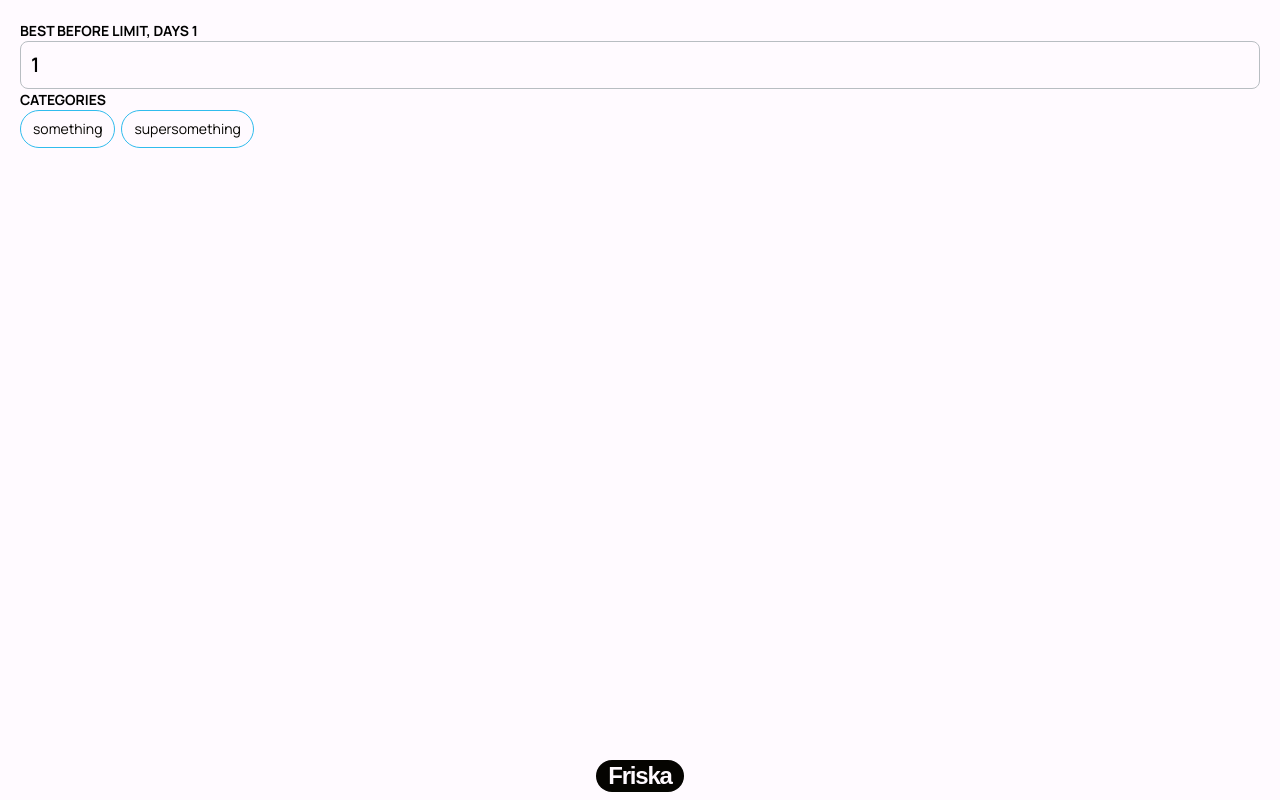
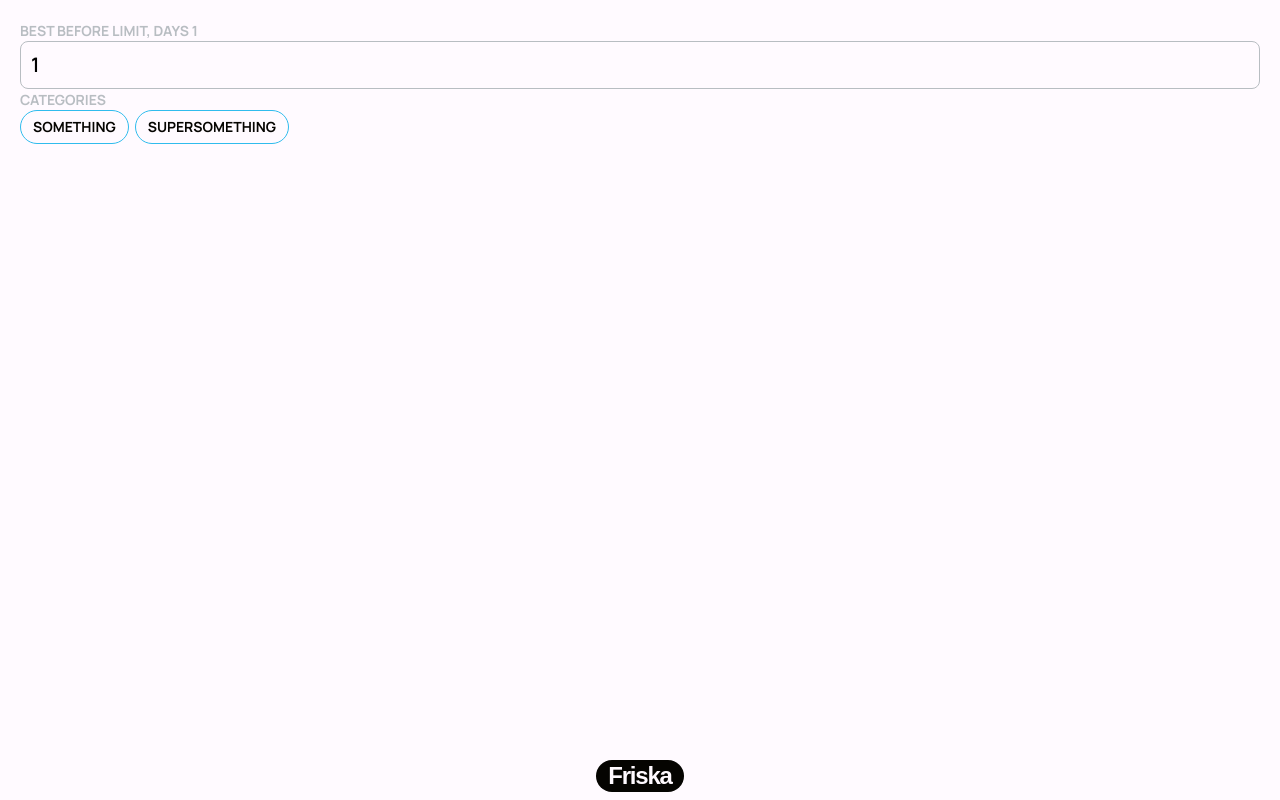
Before and after one commit to arperevalov/friska, a Next.js app: page /settings in a window 1280 px wide. Built offline with nearby package versions, Linux system fonts and the light colour scheme.

Commit message:
fix: settings typography

```diff
--- a/pages/settings.tsx
+++ b/pages/settings.tsx
@@ -33,7 +33,7 @@ export default function Settings() {
                 <div className="chips">
                     { lists.length > 0 ? lists.map(list => (
                         <>
-                            <div className="chips__item">
+                            <div className="chips__item h3">
                                 {list.title}
                             </div>
                         </>
--- a/styles/components/chips.scss
+++ b/styles/components/chips.scss
@@ -6,11 +6,9 @@
     &__item {
         margin: calc(var(--flex-gap) / 2);
         padding: rem(9) rem(12);
-        font-size: rem(14);
         border: 1px solid $primary;
         background: $white;
         border-radius: 50px;
         color: $black;
-        display: inline-block;
     }
 }
--- a/styles/components/input.scss
+++ b/styles/components/input.scss
@@ -3,6 +3,7 @@
 
     &__label {
         margin-bottom: rem(4);
+        color: $muted;
     }
 
     &__input {
```
